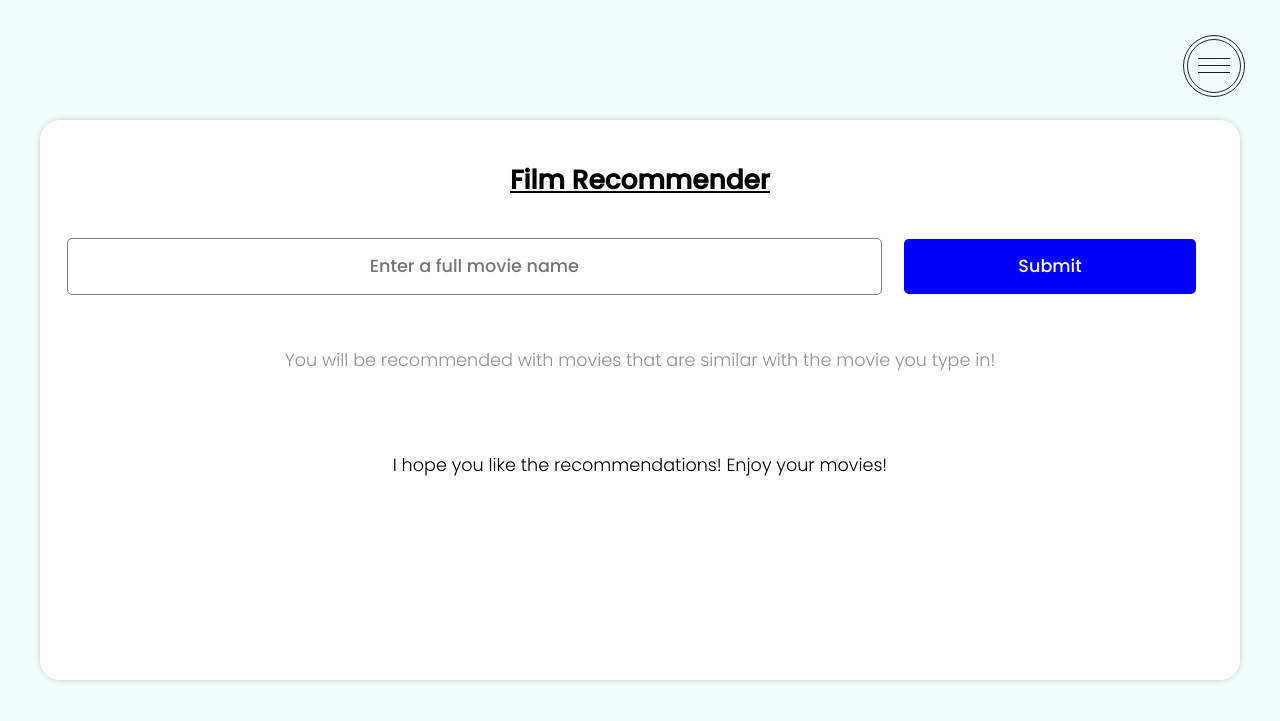
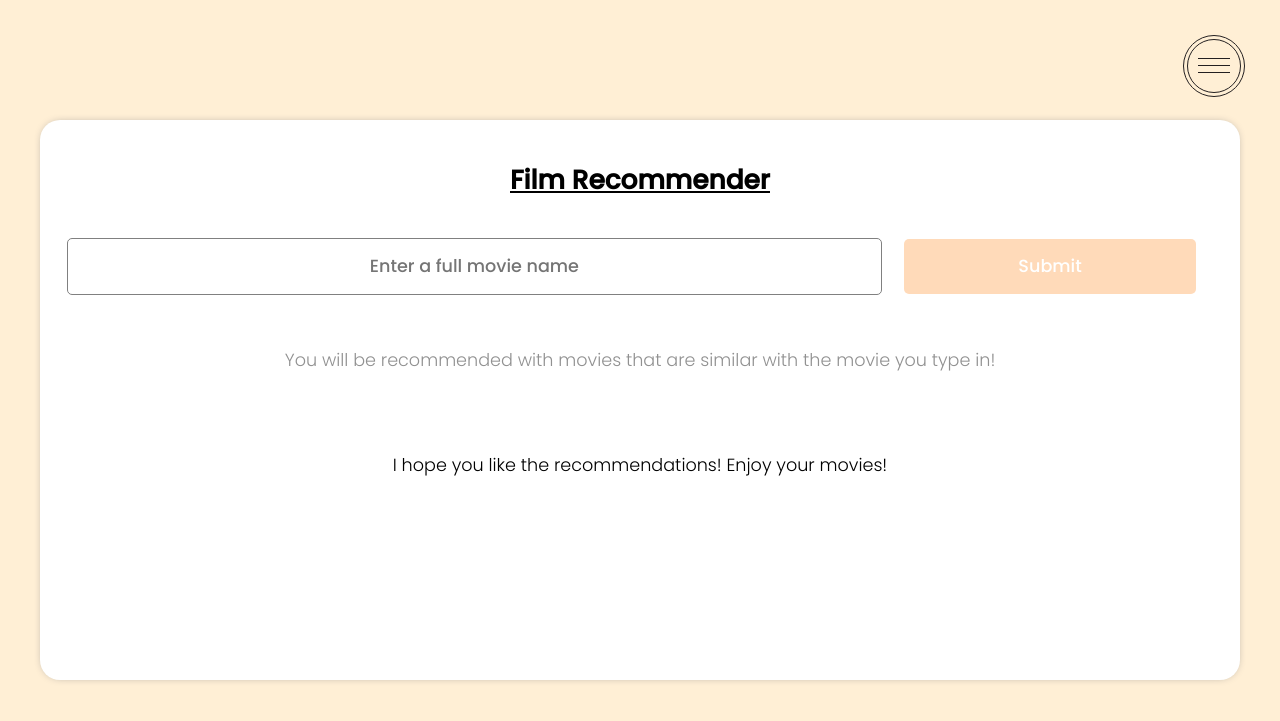
Before and after one commit to Jun-Zhang-Data/Recommender-APP, a Flask app: page / in a window 1280 px wide. Shown: the top 721 px of the page. Run offline with Flask 2, Linux system fonts and the light colour scheme; parts of the project's set-up code (start-up, migrations or seed data) failed here and were passed over; some libraries are stand-ins or nearby versions.

Commit message:
make it better

```diff
--- a/templates/index.html
+++ b/templates/index.html
@@ -21,7 +21,7 @@ body {
   font-family: "Poppins", sans-serif;
   font-weight: 300;
   font-size: 100%;
-    background-color: #F1FDFF;
+    background-color: #FFEFD5;
   line-height: 1.5;
   color: #000;
 }
@@ -454,7 +454,7 @@ figure {
         margin: 1em;
         border-radius: 5px;
         color: white;
-        background-color:blue;
+        background-color:#FFDAB9;
         border-style: none;
     }
     @media screen and (max-width:600px) {
```
